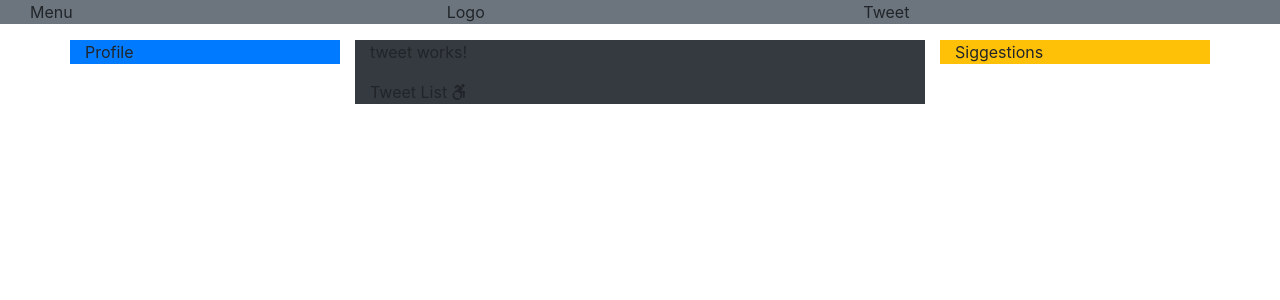
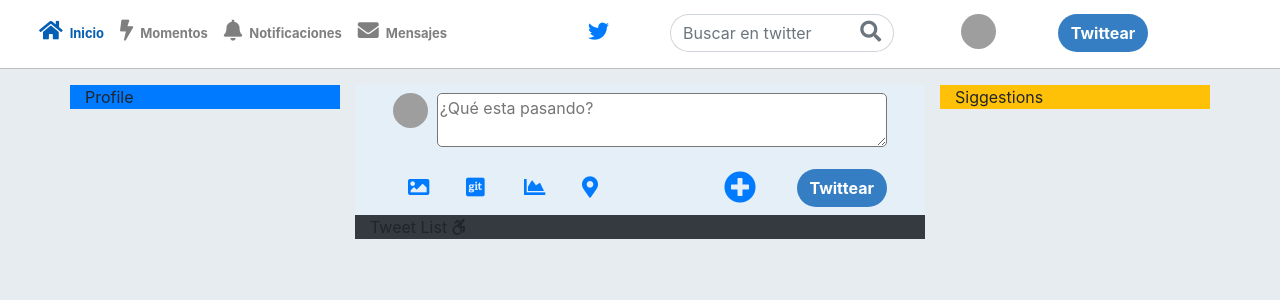
Before and after one commit to RicardoHds/twitterHub, an Angular app: page / in a window 1280 px wide. Shown: the top 300 px of the page. Built offline with nearby package versions, Linux system fonts and the light colour scheme; grey boxes are pictures that could not be loaded.

Commit message:
Navbar & Tweet

```diff
--- a/src/app/app.component.html
+++ b/src/app/app.component.html
@@ -1,6 +1,6 @@
 <div class="container-fluid">
   <div class="row">
-    <div class="col bg-secondary">
+    <div class="col p-0">
       <app-navbar></app-navbar>
     </div>
   </div>
--- a/src/app/app.module.ts
+++ b/src/app/app.module.ts
@@ -12,6 +12,7 @@
 import { TweetListComponent } from './components/tweet-list/tweet-list.component';
 import { SuggestionsComponent } from './components/suggestions/suggestions.component';
 import { TweetComponent } from './components/tweet/tweet.component';
+import { ModalComponent } from './components/modal/modal.component';
 
 @NgModule({
   declarations: [
@@ -21,7 +22,8 @@
     ProfileComponent,
     TweetListComponent,
     SuggestionsComponent,
-    TweetComponent
+    TweetComponent,
+    ModalComponent
   ],
   imports: [
     BrowserModule,
--- /dev/null
+++ b/src/app/components/modal/modal.component.html
@@ -0,0 +1,17 @@
+<ng-template #content let-c="close" let-d="dismiss">
+  <div class="modal-header">
+    <h6 style="margin: auto" class="modal-title text-center" id="modal-basic-title">Nuevo Tweet</h6>
+    <button style="margin-left: 0" type="button" class="close" aria-label="Close" (click)="d('Cross click')">
+      <span aria-hidden="true">&times;</span>
+    </button>
+  </div>
+  <div class="modal-body"  style="background-color: #E5EFF7;">
+    <app-tweet></app-tweet>
+  </div>
+  <!--<div class="modal-footer">
+    <button type="button" class="btn btn-outline-dark">Save</button>
+  </div>-->
+</ng-template>
+<a  style="border-radius: 25px" class="btn blue-primary text-white" role="button"  (click)="open(content)">
+  <strong>Twittear</strong>
+</a>
--- /dev/null
+++ b/src/app/components/modal/modal.component.ts
@@ -0,0 +1,34 @@
+import { Component, OnInit } from '@angular/core';
+import { NgbModal, ModalDismissReasons } from '../../../../node_modules/@ng-bootstrap/ng-bootstrap';
+
+@Component({
+  selector: 'app-modal',
+  templateUrl: './modal.component.html',
+  styleUrls: ['./modal.component.css']
+})
+export class ModalComponent implements OnInit {
+  closeResult: string;
+  constructor(private modalService: NgbModal) { }
+
+  ngOnInit() {
+  }
+
+  open(content) {
+    this.modalService.open(content, {ariaLabelledBy: 'modal-basic-title'}).result.then((result) => {
+      this.closeResult = `Closed with: ${result}`;
+    }, (reason) => {
+      this.closeResult = `Dismissed ${this.getDismissReason(reason)}`;
+    });
+  }
+
+  private getDismissReason(reason: any): string {
+    if (reason === ModalDismissReasons.ESC) {
+      return 'by pressing ESC';
+    } else if (reason === ModalDismissReasons.BACKDROP_CLICK) {
+      return 'by clicking on a backdrop';
+    } else {
+      return  `with: ${reason}`;
+    }
+  }
+
+}
--- a/src/app/components/navbar/navbar.component.css
+++ b/src/app/components/navbar/navbar.component.css
@@ -0,0 +1,61 @@
+.navbar-light .navbar-nav .show > .nav-link,
+.navbar-light .navbar-nav .active > .nav-link,
+.navbar-light .navbar-nav .nav-link.show,
+.navbar-light .navbar-nav .nav-link.active {
+    color: #045FB4 !important;
+    font-size: 13px;
+    font-weight: bold;
+}
+
+.fas{
+    font-size: 21px !important;
+    line-height: 1;
+}
+
+.text-menu{
+    margin-left: 7px;
+    margin-top: 17px;
+    padding: 0;
+}
+
+.nav-item .text-menu{
+    font-size: 13px;
+    font-weight: bold;
+    color: inherit;
+}
+
+.bird{
+    color: #1da1f2;
+    cursor: pointer;
+    font-size: 21px;
+    display: inline-block;
+    transition: all .25s ease-in-out;
+    font-weight: bold;
+}
+
+.global-nav{
+    border-bottom: 1px solid rgba(0,0,0,0.25);
+}
+
+.btn{
+    border-radius: 25px;
+}
+
+.img-profile{
+    max-width: 35px;
+    height: 35px;
+    border-radius: 50%;
+}
+
+.btn-twitter{
+    border-top-right-radius: 0 !important;
+    border-bottom-right-radius: 0 !important;
+    border-radius: 25px;
+    border-right: none;
+}
+
+.btn-outline-secondary{
+    border-color: #ced4da;
+    border-left-color: transparent !important;
+    border-top-color: 1px solid #ced4da !important;
+}
--- a/src/app/components/navbar/navbar.component.html
+++ b/src/app/components/navbar/navbar.component.html
@@ -1,13 +1,69 @@
 <div class="container-fluid">
-  <div class="row">
-    <div class="col">
-      Menu
+  <div class="row global-nav  bg-white">
+    <div class="col-md-6 col-xs-12">
+      <nav class="navbar navbar-expand-lg navbar-light bg-white">
+        <button class="navbar-toggler" type="button" data-toggle="collapse" data-target="#navbarText" aria-controls="navbarText"
+          aria-expanded="false" aria-label="Toggle navigation">
+          <span class="navbar-toggler-icon"></span>
+        </button>
+        <div class="collapse navbar-collapse" id="navbarText">
+          <ul class="navbar-nav mr-auto">
+            <li class="nav-item active">
+              <a class="nav-link" href="#">
+                <i class="fas fa-home"></i>
+                <span class="text-menu">Inicio</span>
+                <span class="sr-only">(current)</span>
+              </a>
+            </li>
+            <li class="nav-item">
+              <a class="nav-link" href="#">
+                <i class="fas fa-bolt"></i>
+                <span class="text-menu">Momentos</span>
+              </a>
+            </li>
+            <li class="nav-item">
+              <a class="nav-link" href="#">
+                <i class="fas fa-bell"></i>
+                <span class="text-menu">Notificaciones</span>
+              </a>
+            </li>
+            <li class="nav-item">
+              <a class="nav-link" href="#">
+                <i class="fas fa-envelope"></i>
+                <span class="text-menu">Mensajes</span>
+              </a>
+            </li>
+          </ul>
+          <span class="navbar-text bird">
+            <i class="fab fa-twitter  text-primary"></i>
+          </span>
+        </div>
+      </nav>
     </div>
-    <div class="col">
-      Logo
-    </div>
-    <div class="col">
-      Tweet
+    <div class="col-md-6 col-xs-12 d-none d-sm-block">
+      <div class="container text-right">
+        <div class="row" style="padding-top: 14px">
+          <div class="col-5">
+            <div class="input-group mb-3">
+              <input type="text" class="form-control btn-twitter" placeholder="Buscar en twitter"
+              aria-label="Recipient's username" aria-describedby="button-addon2">
+              <div class="input-group-append">
+                <button class="btn btn-outline-secondary" type="button" id="button-addon2">
+                  <i class="fas fa-search"></i>
+                </button>
+              </div>
+            </div>
+          </div>
+          <div class="col-2">
+            <img class="img-fluid img-profile"
+            src="https://cdn2.stylecraze.com/wp-content/uploads/2013/01/2162_Eyebrows-For-Square-Face-Shape_shutterstock_148055564.jpg"
+            alt="">
+          </div>
+          <div class="col-3">
+            <app-modal></app-modal>
+          </div>
+        </div>
+      </div>
     </div>
   </div>
 </div>
--- a/src/app/components/tweet-list/tweet-list.component.html
+++ b/src/app/components/tweet-list/tweet-list.component.html
@@ -1,6 +1,6 @@
 <div class="container bg-dark">
   <div class="row">
-    <div class="col">
+    <div class="col" style="background-color: #E5EFF7;">
       <app-tweet></app-tweet>
     </div>
   </div>
--- a/src/app/components/tweet/tweet.component.css
+++ b/src/app/components/tweet/tweet.component.css
@@ -0,0 +1,9 @@
+.img-profile{
+    max-width: 35px;
+    height: 35px;
+    border-radius: 50%;
+}
+
+.radio-tweet{
+    border-radius: 5px
+}
--- a/src/app/components/tweet/tweet.component.html
+++ b/src/app/components/tweet/tweet.component.html
@@ -1,3 +1,41 @@
-<p>
-  tweet works!
-</p>
+<div class="container">
+  <div class="row p-2">
+    <div class="col-md-1">
+      <img class="img-fluid img-profile" src="https://cdn2.stylecraze.com/wp-content/uploads/2013/01/2162_Eyebrows-For-Square-Face-Shape_shutterstock_148055564.jpg"
+        alt="">
+    </div>
+    <div class="col-md-11">
+      <textarea class="w-100 radio-tweet" rows="2" placeholder="¿Qué esta pasando?"></textarea>
+    </div>
+  </div>
+</div>
+<div class="container">
+  <div class="row p-2">
+    <div class="col-md-6 col-xs-12 center-v">
+      <div class="container">
+        <div class="row text-primary">
+          <div class="col">
+            <i class="fas fa-image fa-lg"></i>
+          </div>
+          <div class="col">
+            <i class="fab fa-git-square fa-lg"></i>
+          </div>
+          <div class="col">
+            <i class="fas fa-chart-area fa-lg"></i>
+          </div>
+          <div class="col">
+            <i class="fas fa-map-marker-alt fa-lg"></i>
+          </div>
+        </div>
+      </div>
+    </div>
+    <div class="col-md-3 col-xs-3 text-primary center-v text-right">
+      <i class="fas fa-plus-circle fa-2x"></i>
+    </div>
+    <div class="col-md-3 col-xs-3 text-right">
+      <a class="btn blue-primary text-white radio-25" role="button">
+        <strong>Twittear</strong>
+      </a>
+    </div>
+  </div>
+</div>
--- a/src/styles.css
+++ b/src/styles.css
@@ -1 +1,25 @@
 /* You can add global styles to this file, and also import other style files */
+body{
+    background-color: #e6ecf0 !important;
+}
+
+.blue-primary{
+    background-color: #367EC3;
+    border-color: transparent;
+}
+
+.center-v{
+    margin-top: auto;
+    margin-bottom: auto
+}
+
+@media (min-width: 576px){
+.modal-dialog {
+    max-width: 600px !important;
+    margin: 1.75rem auto;
+}
+}
+
+.radio-25{
+    border-radius: 25px !important;
+}
```
Also changed, not shown: src/app/components/modal/modal.component.css (added), 1 other file (tests, documents, lock files or other folders).
